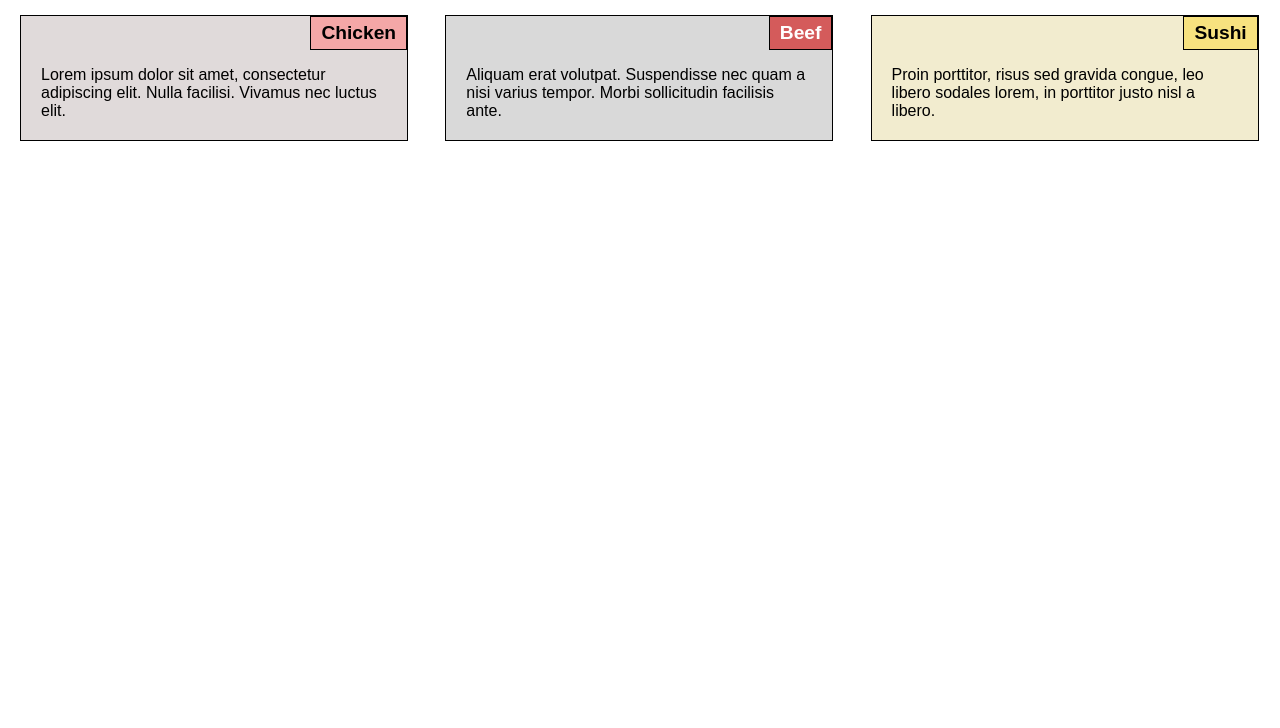
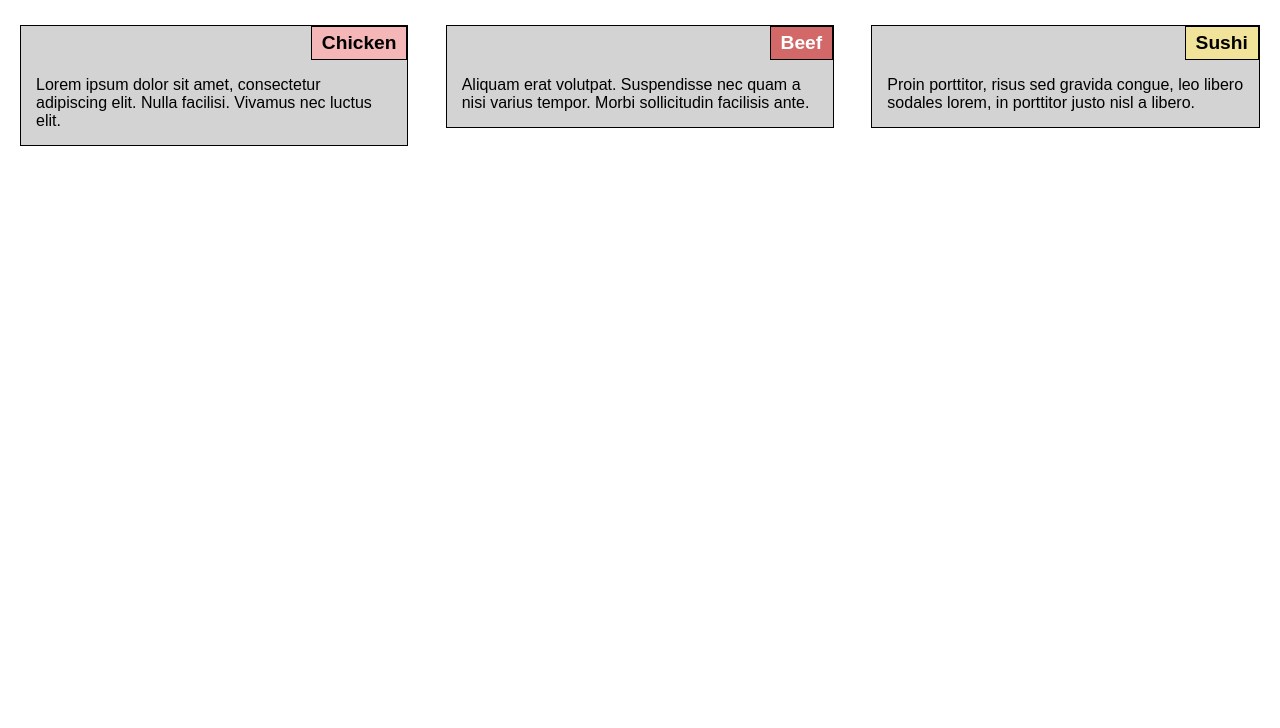
Before and after one commit to Nwaymer7341/module2-solution, a plain HTML site: page index.html in a window 1280 px wide. Shown: the part 72-800 px from the top of the page. Drawn offline with Linux system fonts and the light colour scheme.

Commit message:
style.css

```diff
--- a/css/style.css
+++ b/css/style.css
@@ -1,8 +1,8 @@
-/* Reset and box sizing */
+/* Global reset and base styles */
 * {
+  box-sizing: border-box;
   margin: 0;
   padding: 0;
-  box-sizing: border-box;
 }
 
 body {
@@ -13,24 +13,25 @@ body {
 h1 {
   text-align: center;
   font-size: 2em;
-  margin-bottom: 30px;
+  margin-bottom: 40px;
 }
 
-/* Container for all boxes */
+/* Container for the sections */
 .section-container {
   width: 100%;
+  overflow: hidden;
 }
 
-/* Box styles */
+/* Section box styles */
 .box {
   border: 1px solid black;
-  background-color: #ccc;
-  padding: 50px 20px 20px 20px;
+  background-color: #d3d3d3;
+  padding: 50px 15px 15px 15px;
   position: relative;
   margin-bottom: 20px;
 }
 
-/* Title box in the top right corner */
+/* Title box */
 .section-title {
   position: absolute;
   top: 0;
@@ -41,32 +42,23 @@ h1 {
   font-size: 1.2em;
 }
 
-/* Individual box colors */
-.box1 {
-  background-color: #e0dada;
-}
-.box2 {
-  background-color: #d9d9d9;
-}
-.box3 {
-  background-color: #f2eccf;
-}
+/* Unique background colors */
 .box1 .section-title {
-  background-color: #f4a7a7;
+  background-color: #f4b6b6;
 }
 .box2 .section-title {
-  background-color: #d45b5b;
+  background-color: #d26868;
   color: white;
 }
 .box3 .section-title {
-  background-color: #f7e27f;
+  background-color: #f1e399;
 }
 
-/* Desktop view: 3 boxes in one row */
+/* ========== Desktop (992px and up) ========== */
 @media (min-width: 992px) {
   .box {
     float: left;
-    width: 31.3%;
+    width: 31.33%;
     margin-right: 3%;
   }
 
@@ -81,13 +73,12 @@ h1 {
   }
 }
 
-/* Tablet view: 2 boxes top row, 1 bottom row */
+/* ========== Tablet (768px to 991px) ========== */
 @media (min-width: 768px) and (max-width: 991px) {
   .box {
     float: left;
     width: 48%;
     margin-right: 4%;
-    margin-bottom: 20px;
   }
 
   .box:nth-child(2) {
@@ -96,6 +87,7 @@ h1 {
 
   .box:nth-child(3) {
     width: 100%;
+    margin-top: 20px;
     margin-right: 0;
   }
 
@@ -106,7 +98,7 @@ h1 {
   }
 }
 
-/* Mobile view: all boxes stacked */
+/* ========== Mobile (767px and down) ========== */
 @media (max-width: 767px) {
   .box {
     width: 100%;
```
